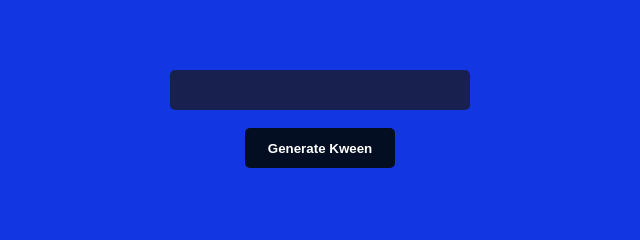
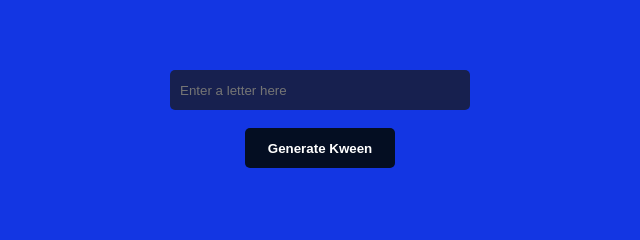
Before and after one commit to Ciannnnnn/Kween-Yasmin, a plain HTML site: page index.html in a window 1280 px wide. Shown: the part 264-504 px from the top of the page, 320-960 px from the left. Drawn offline with Linux system fonts and the light colour scheme.

Commit message:
Update index.html

```diff
--- a/index.html
+++ b/index.html
@@ -12,7 +12,7 @@
     <div id="container">
 
         <div id="centerer">
-             <input type="text" id="inputText"><br>
+             <input type="text" id="inputText" placeholder="Enter a letter here"><br>
             <button onclick="renderImages()">Generate Kween</button>
             <br><br>
             <div id="images"></div>
```
